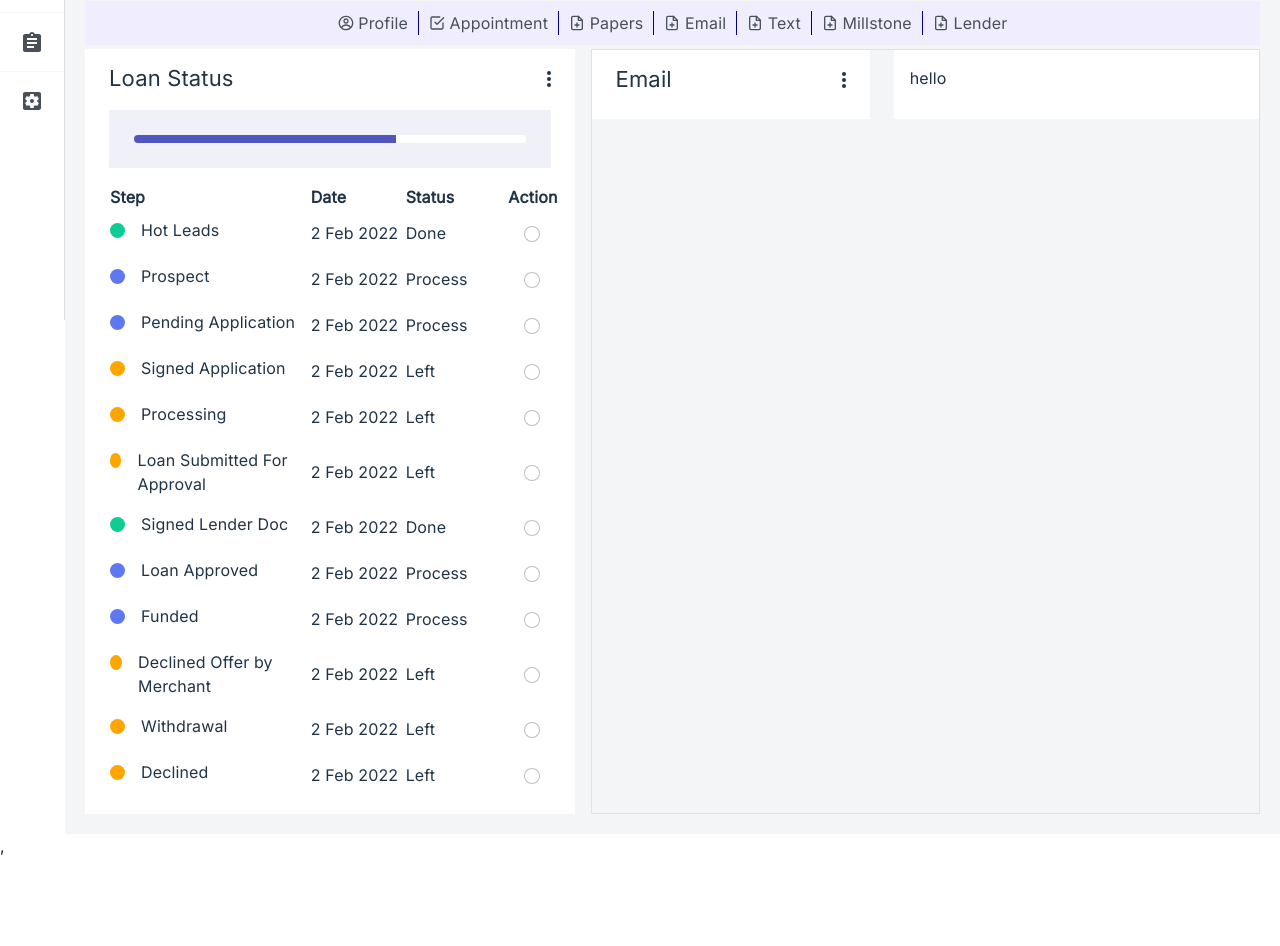
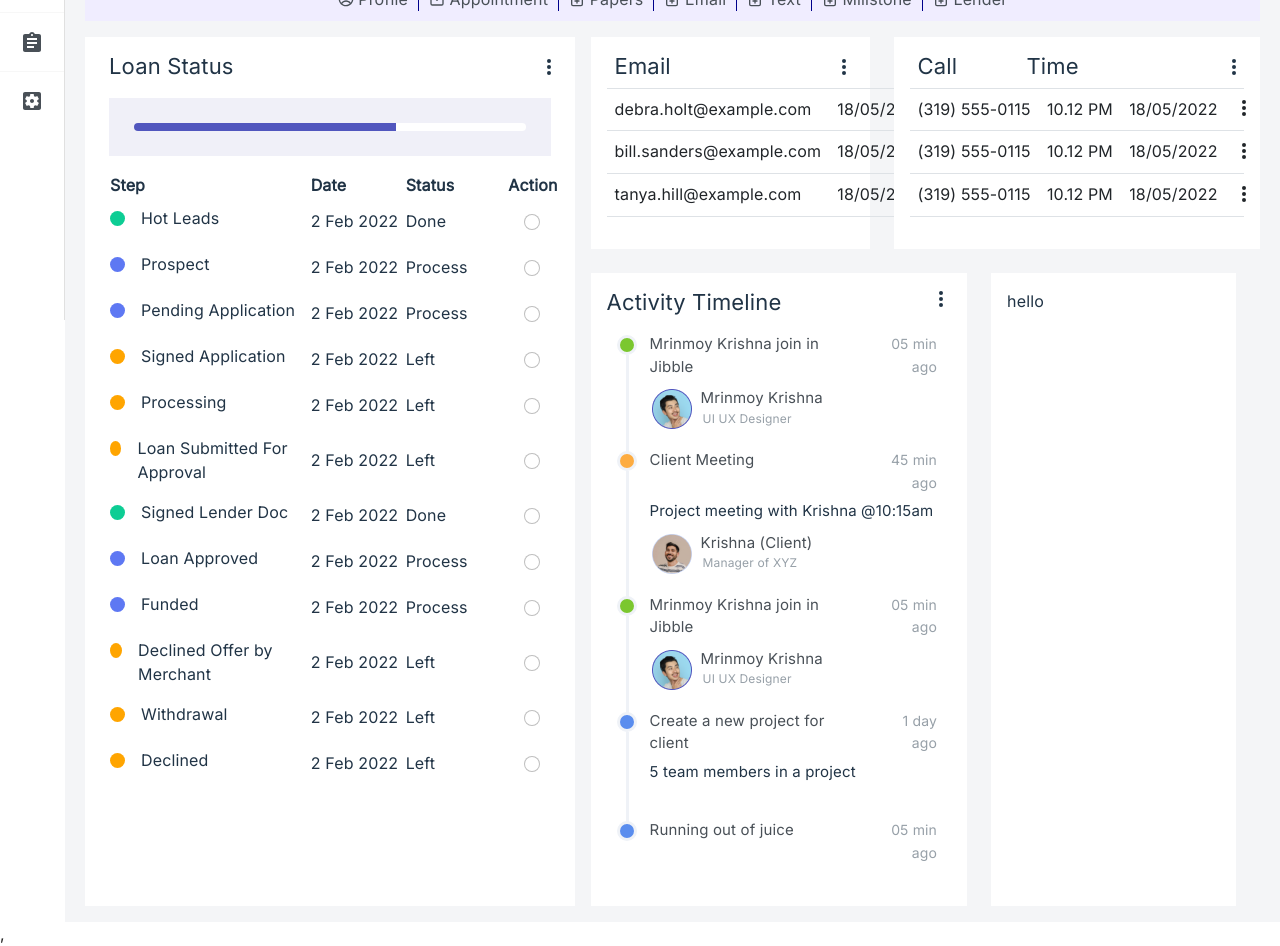
Before and after one commit to assraf-nur/CRM, a React (Create React App) app: page /contact-details in a window 1280 px wide. Shown: the part 480-1426 px from the top of the page. Before the commit the page ends 1338 px from the top, so only its background shows below. Built offline with nearby package versions, Linux system fonts and the light colour scheme.

Commit message:
added new box

```diff
--- a/src/Components/Contact/ContactDetails.js
+++ b/src/Components/Contact/ContactDetails.js
@@ -6,6 +6,9 @@ import { HiDotsVertical } from "react-icons/hi";
 import { FiCheckSquare, FiFilePlus } from "react-icons/fi";
 import { buildStyles, CircularProgressbar } from "react-circular-progressbar";
 import { ProgressBar } from "react-bootstrap";
+import profilePic from "../Images/Profile/profile-pic.png";
+import profilePic2 from "../Images/Profile/profile-pic2.png";
+import "../CSS/Style.css";
 
 const ContactDetails = () => {
   const [datas, setDatas] = useState([]);
@@ -89,7 +92,7 @@ const ContactDetails = () => {
         </div>
       </div>
 
-      <div className="m-1 mt-4 contact-details-page-links">
+      <div className="m-1 mt-3 contact-details-page-links">
         <a style={{ backgroundColor: "#00B25B" }} className="" href="{#}">
           Quick Synopsis
         </a>
@@ -112,7 +115,7 @@ const ContactDetails = () => {
           Note
         </a>
       </div>
-      <div className="m-1 mt-4 contact-details-page-links2">
+      <div className="m-1 mt-2 contact-details-page-links2">
         <a className="page-links2" href="{}">
           <CgProfile className="mb-1" /> Profile
         </a>
@@ -135,7 +138,7 @@ const ContactDetails = () => {
           <FiFilePlus className="mb-1" /> Lender
         </a>
       </div>
-      <div className="m-1 row gap-3">
+      <div className="mx-1 mt-3 row gap-3">
         <div className="col-xl-5 bg-white p-3 loan-status">
           <div className="loan-status-box">
             <div className="loan-status-box-title">
@@ -204,7 +207,7 @@ const ContactDetails = () => {
             </div>
           </div>
         </div>
-        <div className="col-xl border">
+        <div className="col-xl">
           <div className="row gap-4">
             <div className="col-md-5 bg-white p-3">
               <div className="loan-status-box-title">
@@ -212,19 +215,237 @@ const ContactDetails = () => {
                 <HiDotsVertical className="fs-5 mt-1" />
               </div>
               <div>
-                <table>
+                <table className="table">
                   <thead></thead>
                   <tbody>
                     <tr>
-                      <td></td>
-                      <td></td>
-                      <td></td>
+                      <td>debra.holt@example.com</td>
+                      <td>18/05/2022</td>
+                      <td>
+                        <HiDotsVertical
+                          style={{ marginRight: "-12px" }}
+                          className="fs-5 mb-1"
+                        />
+                      </td>
+                    </tr>
+                    <tr>
+                      <td>bill.sanders@example.com</td>
+                      <td>18/05/2022</td>
+                      <td>
+                        <HiDotsVertical
+                          style={{ marginRight: "-12px" }}
+                          className="fs-5 mb-1"
+                        />
+                      </td>
+                    </tr>
+                    <tr>
+                      <td>tanya.hill@example.com</td>
+                      <td>18/05/2022</td>
+                      <td>
+                        <HiDotsVertical
+                          style={{ marginRight: "-12px" }}
+                          className="fs-5 mb-1"
+                        />
+                      </td>
                     </tr>
                   </tbody>
                 </table>
               </div>
             </div>
-            <div className="col-md bg-white p-3">hello</div>
+            <div className="col-md bg-white p-3">
+              <div className="loan-status-box-title">
+                <h6 className="ms-2">Call</h6>
+                <h6 style={{ marginLeft: "-28px" }} className="me-5">
+                  Time
+                </h6>
+                <HiDotsVertical className="fs-5 mt-1" />
+              </div>
+              <div>
+                <table className="table">
+                  <thead></thead>
+                  <tbody>
+                    <tr>
+                      <td>(319) 555-0115</td>
+                      <td>10.12 PM</td>
+                      <td>18/05/2022</td>
+                      <td>
+                        <HiDotsVertical
+                          style={{ marginRight: "-18px" }}
+                          className="fs-5 mb-1"
+                        />
+                      </td>
+                    </tr>
+                    <tr>
+                      <td>(319) 555-0115</td>
+                      <td>10.12 PM</td>
+                      <td>18/05/2022</td>
+                      <td>
+                        <HiDotsVertical
+                          style={{ marginRight: "-18px" }}
+                          className="fs-5 mb-1"
+                        />
+                      </td>
+                    </tr>
+                    <tr>
+                      <td>(319) 555-0115</td>
+                      <td>10.12 PM</td>
+                      <td>18/05/2022</td>
+                      <td>
+                        <HiDotsVertical
+                          style={{ marginRight: "-18px" }}
+                          className="fs-5 mb-1"
+                        />
+                      </td>
+                    </tr>
+                  </tbody>
+                </table>
+              </div>
+            </div>
+            <div className="row gap-4">
+              <div className="col-md-7 p-3 bg-white">
+                <div>
+                  <div className="loan-status-box-title">
+                    <h6>Activity Timeline</h6>
+                    <HiDotsVertical className="fs-5" />
+                  </div>
+                  <div>
+                    <div class="step completed">
+                      <div class="v-stepper">
+                        <div class="circle"></div>
+                        <div class="line"></div>
+                      </div>
+
+                      <div class="content w-100">
+                        <div className="row">
+                          <p className="col-sm-9 step-title">
+                            Mrinmoy Krishna join in Jibble
+                          </p>
+                          <p className="col-sm-3 text-end">
+                            <small>05 min ago</small>
+                          </p>
+                        </div>
+                        <div className="d-flex gap-3 step-content">
+                          <div>
+                            <img
+                              style={{ width: "40px", height: "40px" }}
+                              src={profilePic}
+                              alt=""
+                            />
+                          </div>
+                          <div className="step-sub-content">
+                            <p>Mrinmoy Krishna</p>
+                            <small>UI UX Designer</small>
+                          </div>
+                        </div>
+                      </div>
+                    </div>
+
+                    <div class="step pending">
+                      <div class="v-stepper">
+                        <div class="circle"></div>
+                        <div class="line"></div>
+                      </div>
+
+                      <div class="content w-100">
+                        <div className="row">
+                          <p className="col-sm-9 step-title">Client Meeting</p>
+                          <p className="col-sm-3 text-end">
+                            <small>45 min ago</small>
+                          </p>
+                        </div>
+                        <p className="sub-paragraph">
+                          Project meeting with Krishna @10:15am
+                        </p>
+                        <div className="d-flex gap-3 step-content">
+                          <div>
+                            <img
+                              style={{ width: "40px", height: "40px" }}
+                              src={profilePic2}
+                              alt=""
+                            />
+                          </div>
+                          <div className="step-sub-content">
+                            <p>Krishna (Client)</p>
+                            <small>Manager of XYZ</small>
+                          </div>
+                        </div>
+                      </div>
+                    </div>
+
+                    <div class="step completed">
+                      <div class="v-stepper">
+                        <div class="circle"></div>
+                        <div class="line"></div>
+                      </div>
+
+                      <div class="content w-100">
+                        <div className="row">
+                          <p className="col-sm-9 step-title">
+                            Mrinmoy Krishna join in Jibble
+                          </p>
+                          <p className="col-sm-3 text-end">
+                            <small>05 min ago</small>
+                          </p>
+                        </div>
+                        <div className="d-flex gap-3 step-content">
+                          <div>
+                            <img
+                              style={{ width: "40px", height: "40px" }}
+                              src={profilePic}
+                              alt=""
+                            />
+                          </div>
+                          <div className="step-sub-content">
+                            <p>Mrinmoy Krishna</p>
+                            <small>UI UX Designer</small>
+                          </div>
+                        </div>
+                      </div>
+                    </div>
+
+                    <div class="step">
+                      <div class="v-stepper">
+                        <div class="circle"></div>
+                        <div class="line"></div>
+                      </div>
+
+                      <div class="content w-100">
+                        <div className="row">
+                          <p className="col-sm-9 step-title">
+                            Create a new project for client
+                          </p>
+                          <p className="col-sm-3 text-end">
+                            <small>1 day ago</small>
+                          </p>
+                        </div>
+                        <p className="sub-paragraph">
+                          5 team members in a project
+                        </p>
+                      </div>
+                    </div>
+
+                    <div class="step">
+                      <div class="v-stepper">
+                        <div class="circle"></div>
+                        <div class="line"></div>
+                      </div>
+
+                      <div class="content w-100">
+                        <div className="row">
+                          <p className="col-sm-9 step-title">
+                            Running out of juice
+                          </p>
+                          <p className="col-sm-3 text-end">
+                            <small>05 min ago</small>
+                          </p>
+                        </div>
+                      </div>
+                    </div>
+                  </div>
+                </div>
+              </div>
+              <div className="col-md p-3 bg-white">hello</div>
+            </div>
           </div>
         </div>
       </div>
```
